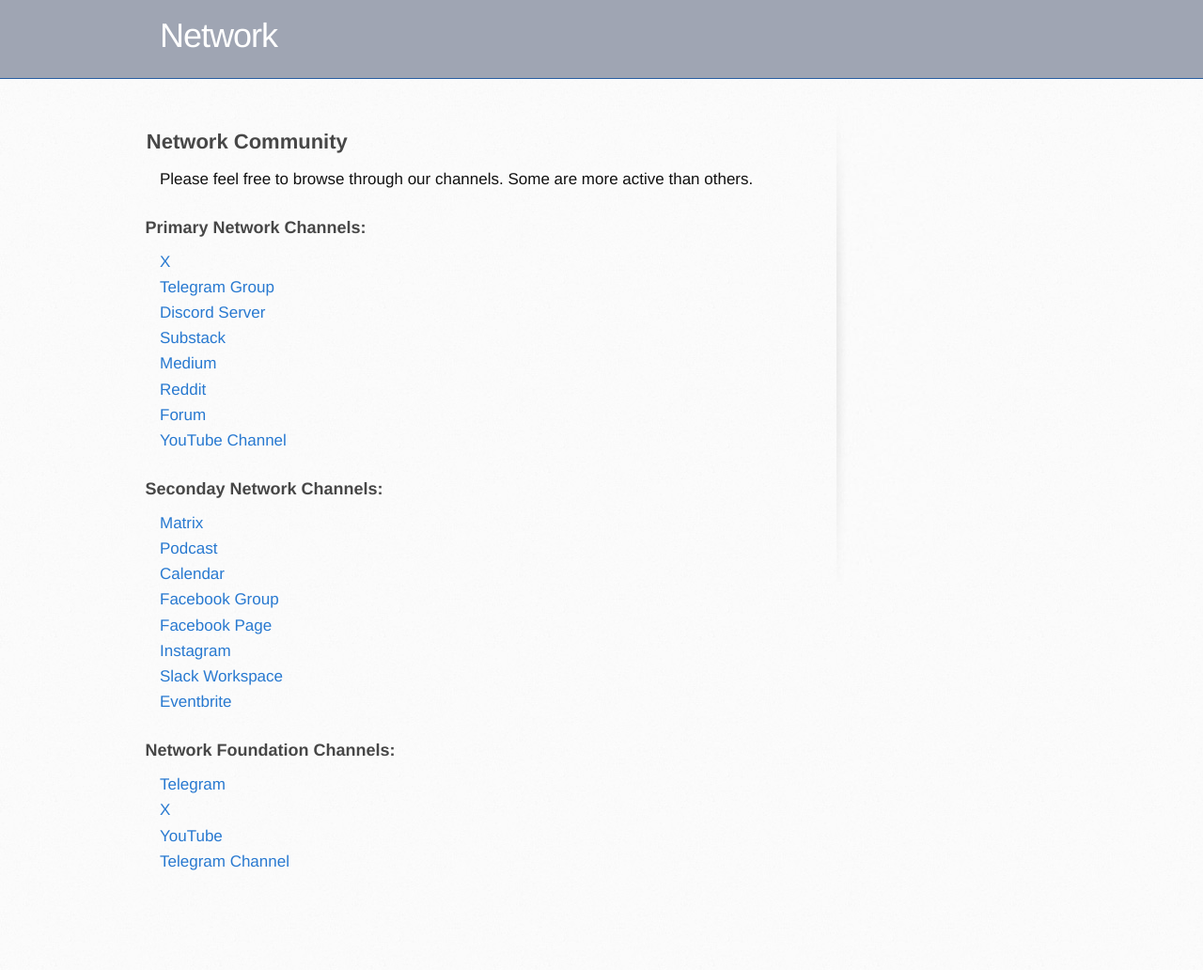
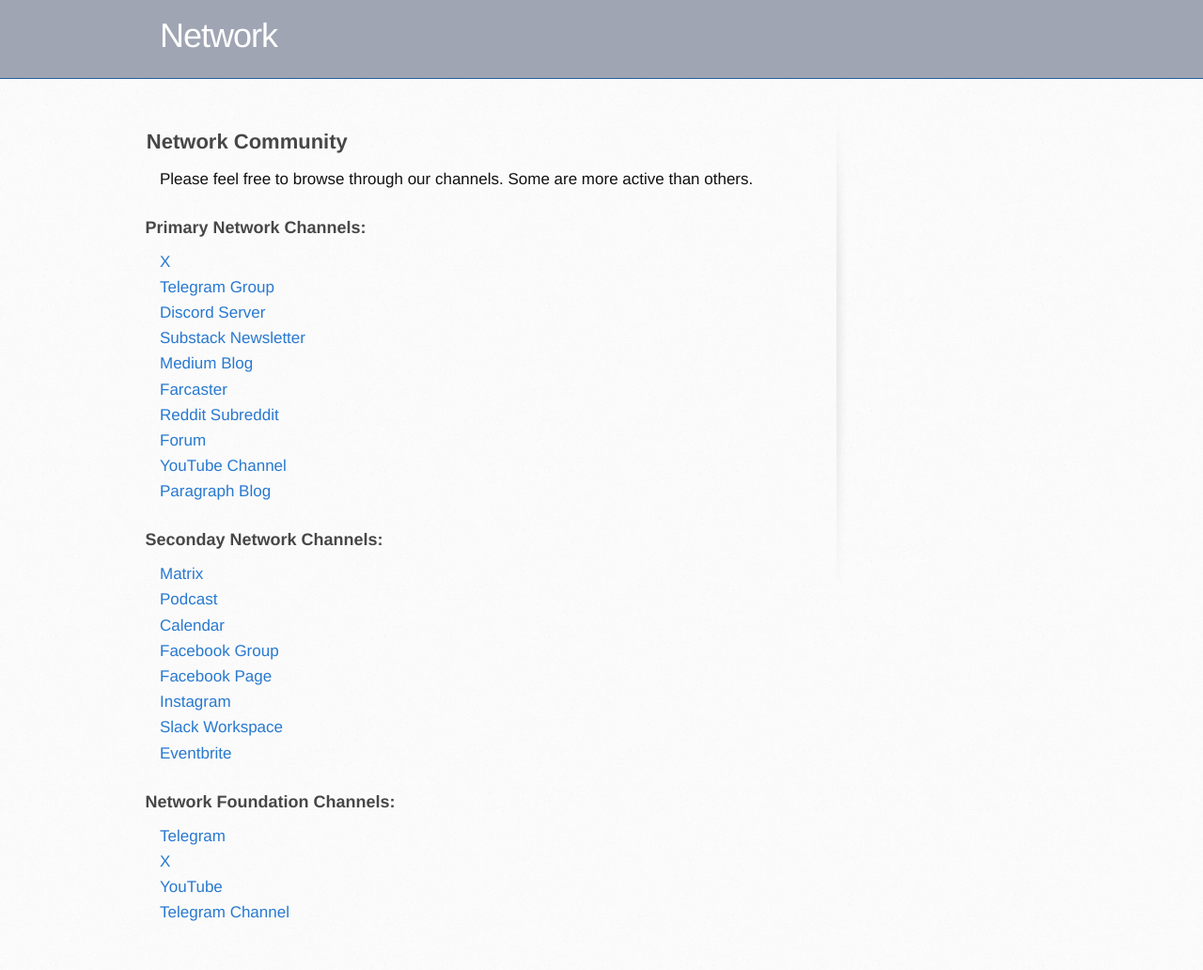
Before and after one commit to networkf/network.github.io, a Jekyll site: the page built from community.md, in a window 1280 px wide. Shown: the whole page at 94% size. Built offline with Jekyll 4.4.1, drawn with Linux system fonts in a browser that asks for light colours; some web fonts are replaced; our own code applies the rules of GitHub Pages for plain Markdown files; the repository's description, which GitHub fills in, is left out; before the commit the page ends 977 px from its top, so only the background shows below that.

Commit message:
Update community.md

```diff
--- a/community.md
+++ b/community.md
@@ -15,15 +15,19 @@ Please feel free to browse through our channels. Some are more active than other
 <br>
 <a href="https://discord.gg/sCtK6YK" target="_blank">Discord Server</a>
 <br>
-<a href="https://network.substack.com" target="_blank">Substack</a>
+<a href="https://network.substack.com" target="_blank">Substack Newsletter</a>
 <br>
-<a href="https://network.medium.com" target="_blank">Medium</a>
+<a href="https://network.medium.com" target="_blank">Medium Blog</a>
 <br>
-<a href="https://reddit.com/r/netxork" target="_blank">Reddit</a>
+<a href="https://warpcast.com/netxork" target="_blank">Farcaster</a>
+<br>
+<a href="https://reddit.com/r/netxork" target="_blank">Reddit Subreddit</a>
 <br>
 <a href="https://network.flarum.cloud" target="_blank">Forum</a>
 <br>
 <a href="https://www.youtube.com/@netxork" target="_blank">YouTube Channel</a>
+<br>
+<a href="https://paragraph.xyz/@network" target="_blank">Paragraph Blog</a>
 <br>
 
 ### Seconday Network Channels:
```
